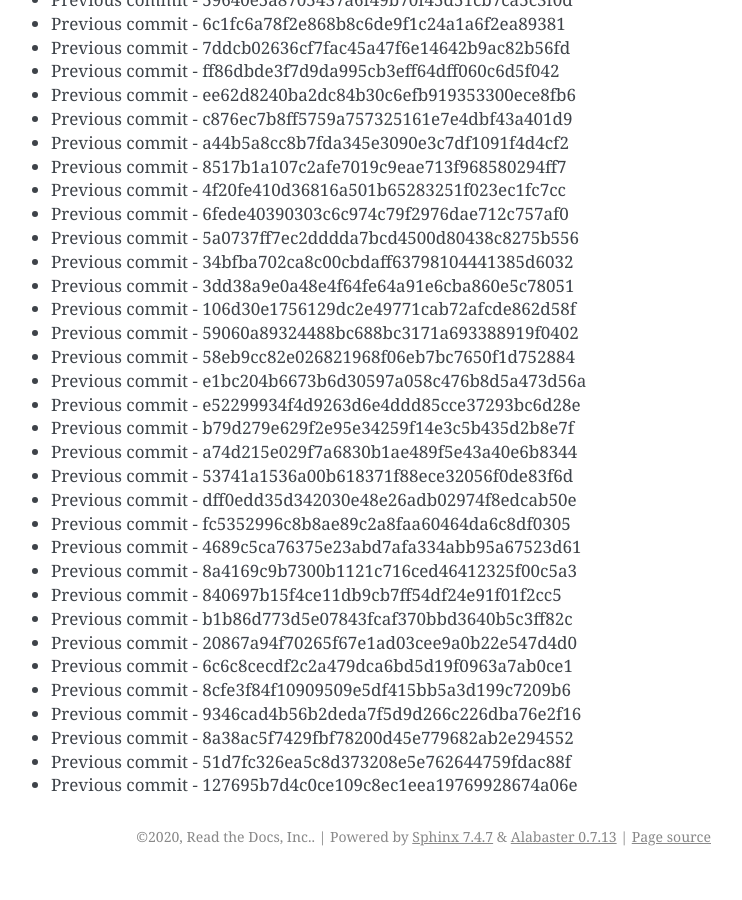
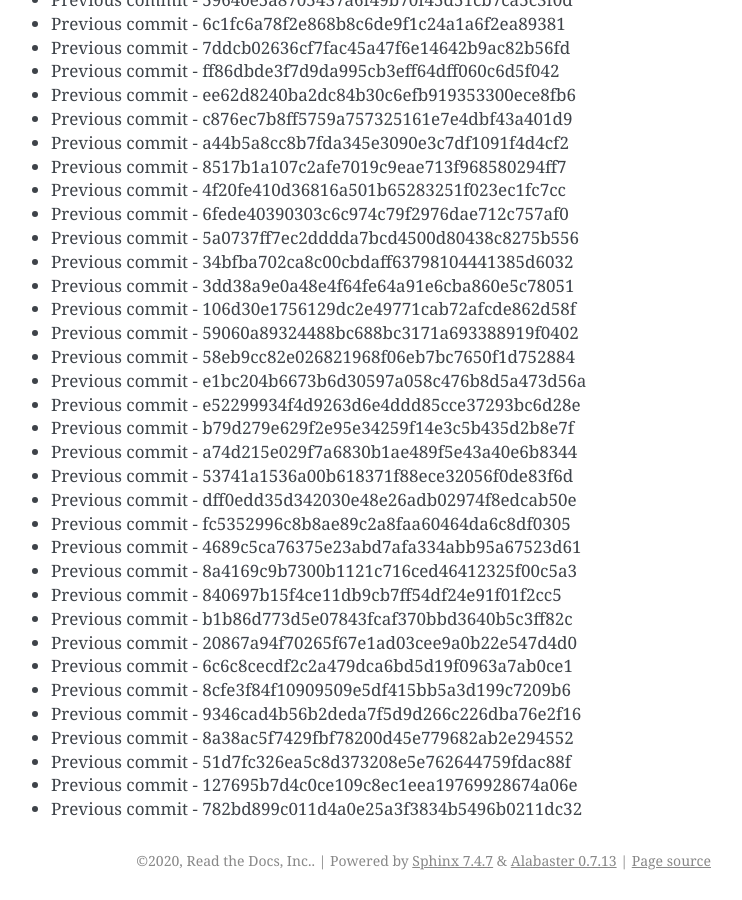
Before and after one commit to readthedocs/rtd-git-stresstest, a Sphinx documentation site: the page built from docs/updates.rst, in a window 1280 px wide and 900 px high, scrolled down 103101 px. Shown: the whole window, without its empty margins (399-1141 px from the left). Built offline with Sphinx 7.4.7, drawn with Linux system fonts in a browser that asks for light colours; before the commit the page ends 103977 px from its top, so only the background shows below that.

Commit message:
Generating commit from previous: 782bd899c011d4a0e25a3f3834b5496b0211dc32

```diff
--- a/docs/updates.rst
+++ b/docs/updates.rst
@@ -4364,3 +4364,4 @@ It can be tested for any performance characteristics.
 * Previous commit - 8a38ac5f7429fbf78200d45e779682ab2e294552
 * Previous commit - 51d7fc326ea5c8d373208e5e762644759fdac88f
 * Previous commit - 127695b7d4c0ce109c8ec1eea19769928674a06e
+* Previous commit - 782bd899c011d4a0e25a3f3834b5496b0211dc32
```
